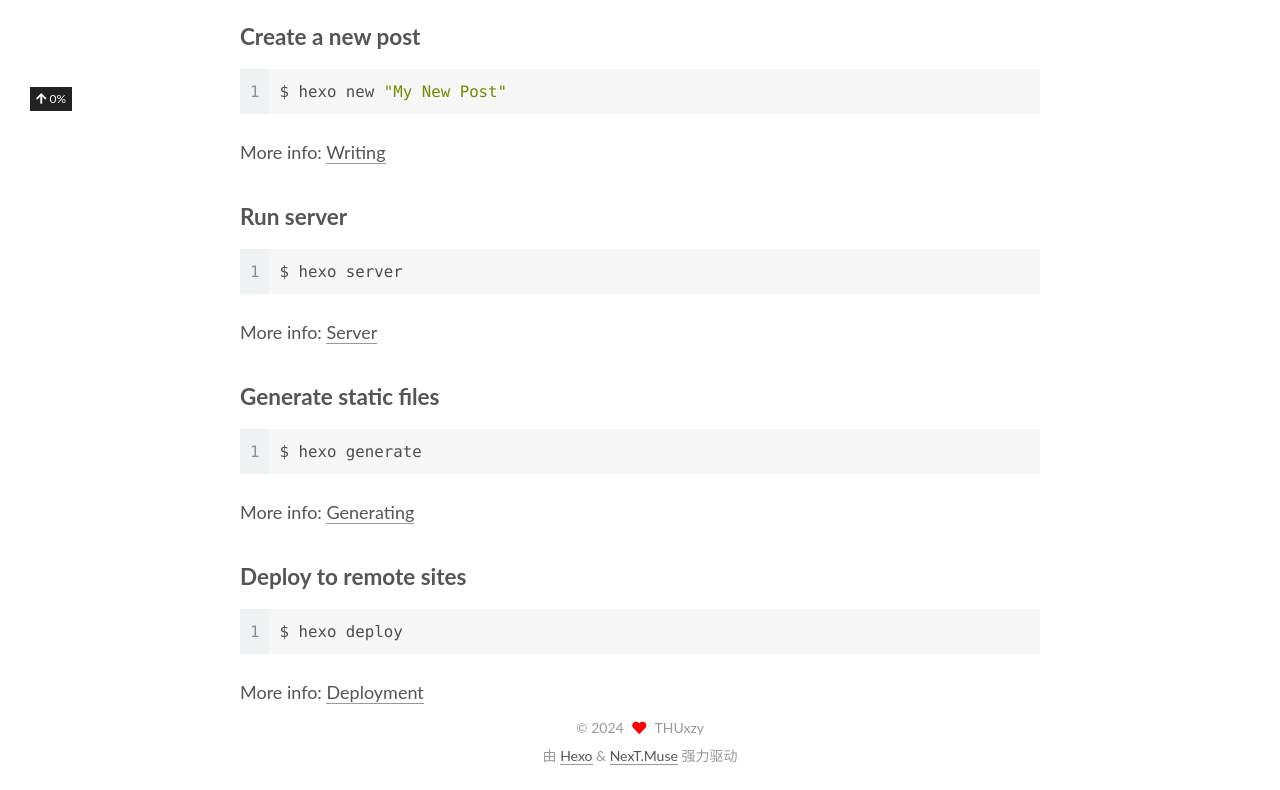
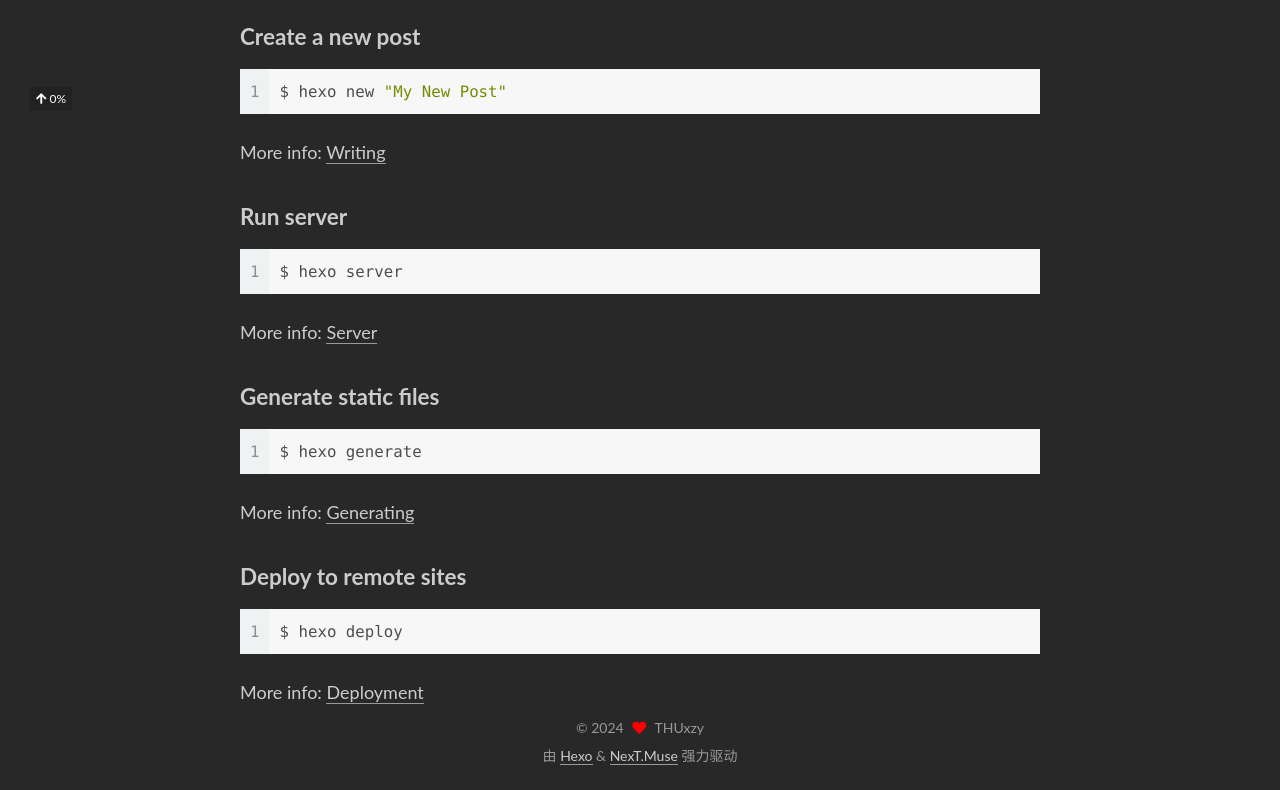
Before and after one commit to xincy22/xincy22.github.io, a plain HTML site: page index.html in a window 1280 px wide. Shown: the part 789-1579 px from the top of the page. Drawn offline with Linux system fonts and the dark colour scheme.

Commit message:
Site updated: 2024-03-03 15:25:17

```diff
--- a/css/main.css
+++ b/css/main.css
@@ -18,6 +18,34 @@
   --btn-default-hover-color: #222;
   --btn-default-hover-border-color: #222;
 }
+@media (prefers-color-scheme: dark) {
+  :root {
+    --body-bg-color: #282828;
+    --content-bg-color: #333;
+    --card-bg-color: #555;
+    --text-color: #ccc;
+    --blockquote-color: #bbb;
+    --link-color: #ccc;
+    --link-hover-color: #eee;
+    --brand-color: #ddd;
+    --brand-hover-color: #ddd;
+    --table-row-odd-bg-color: #282828;
+    --table-row-hover-bg-color: #363636;
+    --menu-item-bg-color: #555;
+    --btn-default-bg: #222;
+    --btn-default-color: #ccc;
+    --btn-default-border-color: #555;
+    --btn-default-hover-bg: #666;
+    --btn-default-hover-color: #ccc;
+    --btn-default-hover-border-color: #666;
+  }
+  img {
+    opacity: 0.75;
+  }
+  img:hover {
+    opacity: 0.9;
+  }
+}
 html {
   line-height: 1.15; /* 1 */
   -webkit-text-size-adjust: 100%; /* 2 */
@@ -1168,7 +1196,7 @@ pre .javascript .function {
 }
 .links-of-author a::before,
 .links-of-author span.exturl::before {
-  background: #0e5732;
+  background: #ffe5e2;
   border-radius: 50%;
   content: ' ';
   display: inline-block;
```
Also changed, not shown: search.xml (+5 -5 lines).
